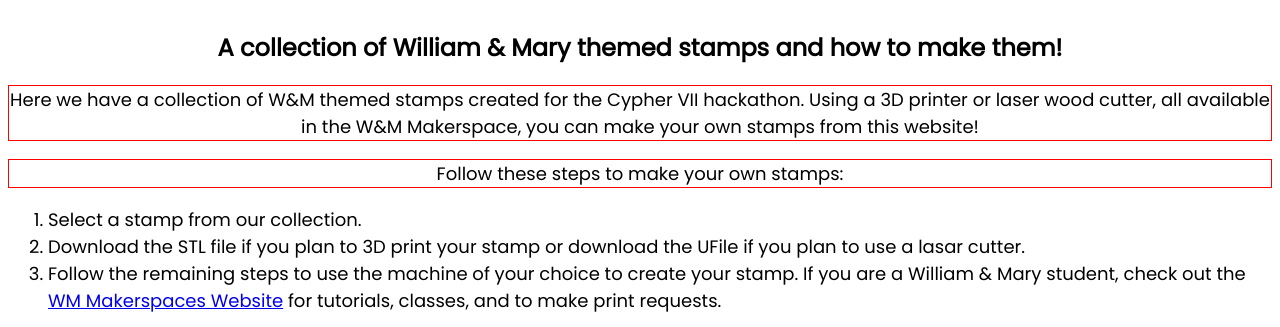
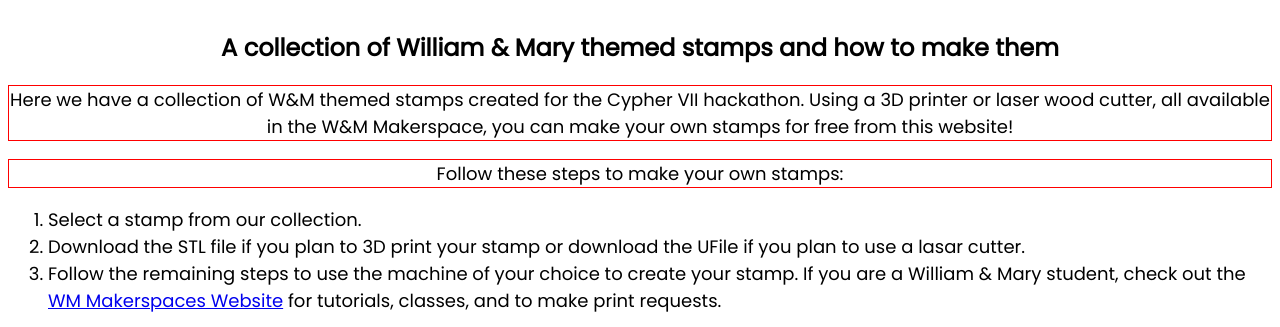
Before and after one commit to cyber-rose/stampscam, a plain HTML site: page index.html in a window 1280 px wide. Shown: the part 323-650 px from the top of the page. Drawn offline with Linux system fonts and the light colour scheme.

Commit message:
Changed the text

```diff
--- a/index.html
+++ b/index.html
@@ -16,9 +16,9 @@
   <body>
     <img src="images/stamp-41655_1280.png" style="width: 20vw; min-width:150px;">
     <h1>Welcome to Stamp of Approval!</h1>
-    <h2>A collection of William & Mary themed stamps and how to make them!</h2>
+    <h2>A collection of William & Mary themed stamps and how to make them</h2>
 
-    <p>Here we have a collection of W&M themed stamps created for the Cypher VII hackathon. Using a 3D printer or laser wood cutter, all available in the W&M Makerspace, you can make your own stamps from this website!</p>
+    <p>Here we have a collection of W&M themed stamps created for the Cypher VII hackathon. Using a 3D printer or laser wood cutter, all available in the W&M Makerspace, you can make your own stamps for free from this website!</p>
     <p>Follow these steps to make your own stamps:</p>
     <ol>
         <li>Select a stamp from our collection.</li>
```
